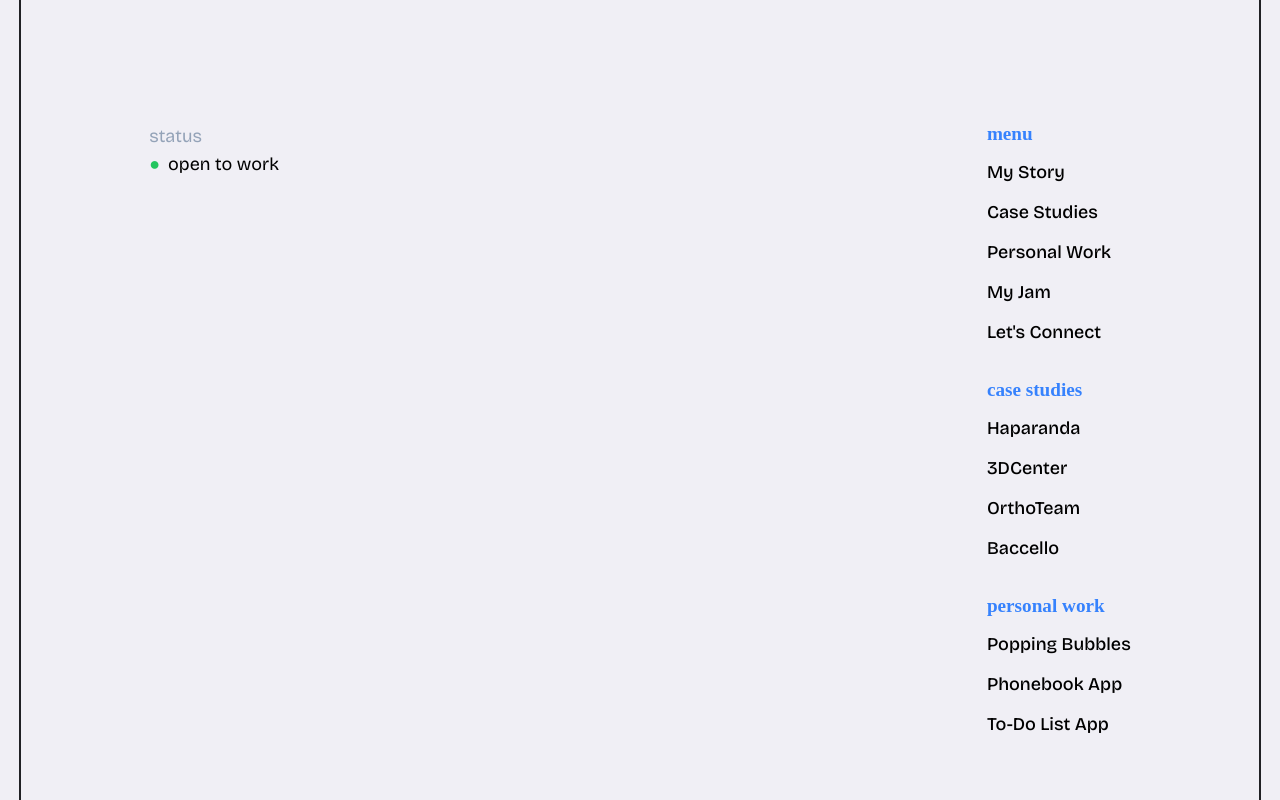
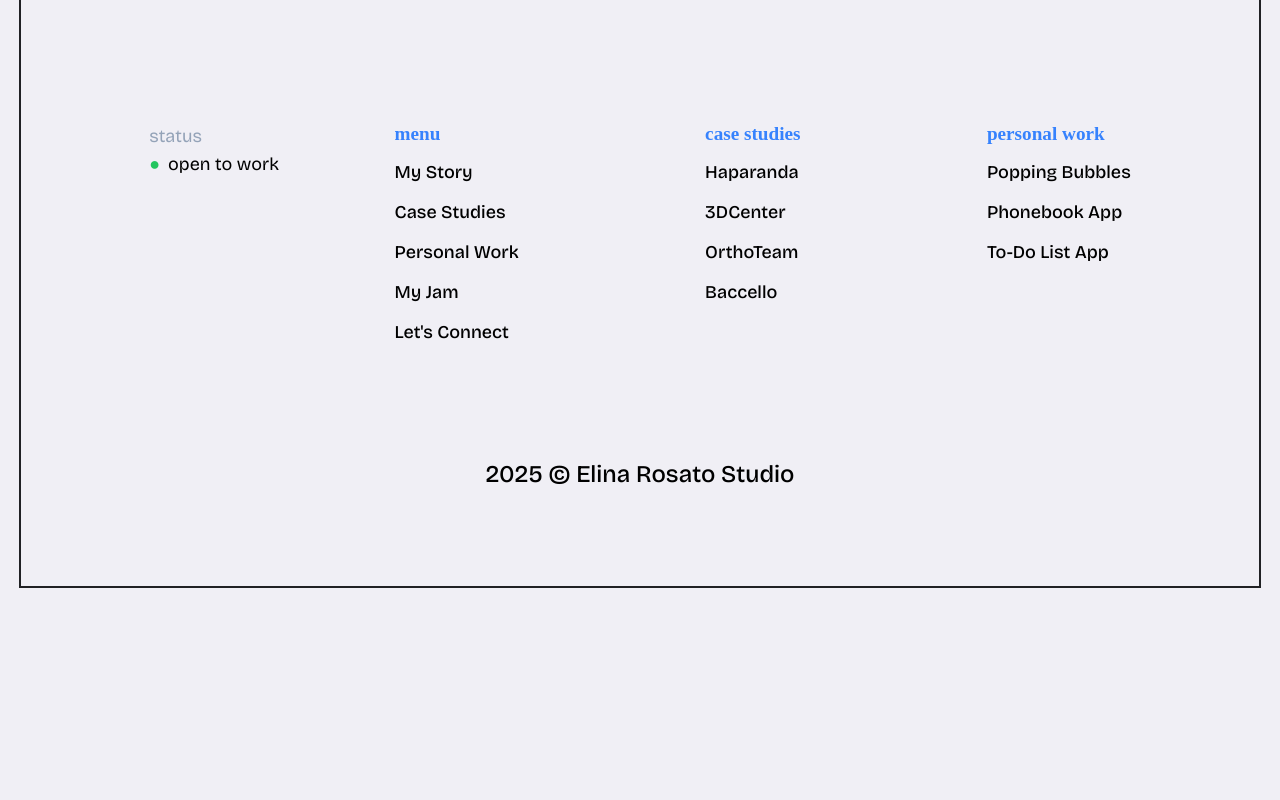
Before and after one commit to elinaRosato/portfolio, a Next.js app: page / in a window 1280 px wide. Shown: the part 5720-6520 px from the top of the page. After the commit the page ends 6308 px from the top, so only its background shows below. Built offline with nearby package versions, Linux system fonts and the light colour scheme; a web font is replaced by a local one.

Commit message:
fix: correct styles for responsive layout in Footer component

```diff
--- a/src/app/components/layout/Footer.tsx
+++ b/src/app/components/layout/Footer.tsx
@@ -15,7 +15,7 @@ const Footer = (props: Props) => {
           <p className='text-lg text-slate-400'>status</p>
           <p className='text-lg'><span className='pr-2 text-green-500'>●</span>open to work</p>
         </div>
-        <div className='md-flex justify-between'>
+        <div className='md:flex md:w-3/4 justify-between'>
           <div className='pb-5'>
             <SectionTitle content={"menu"} />
             <a className='block my-3' href="#about"><ParagraphSmall content={"My Story"}/></a>
```
